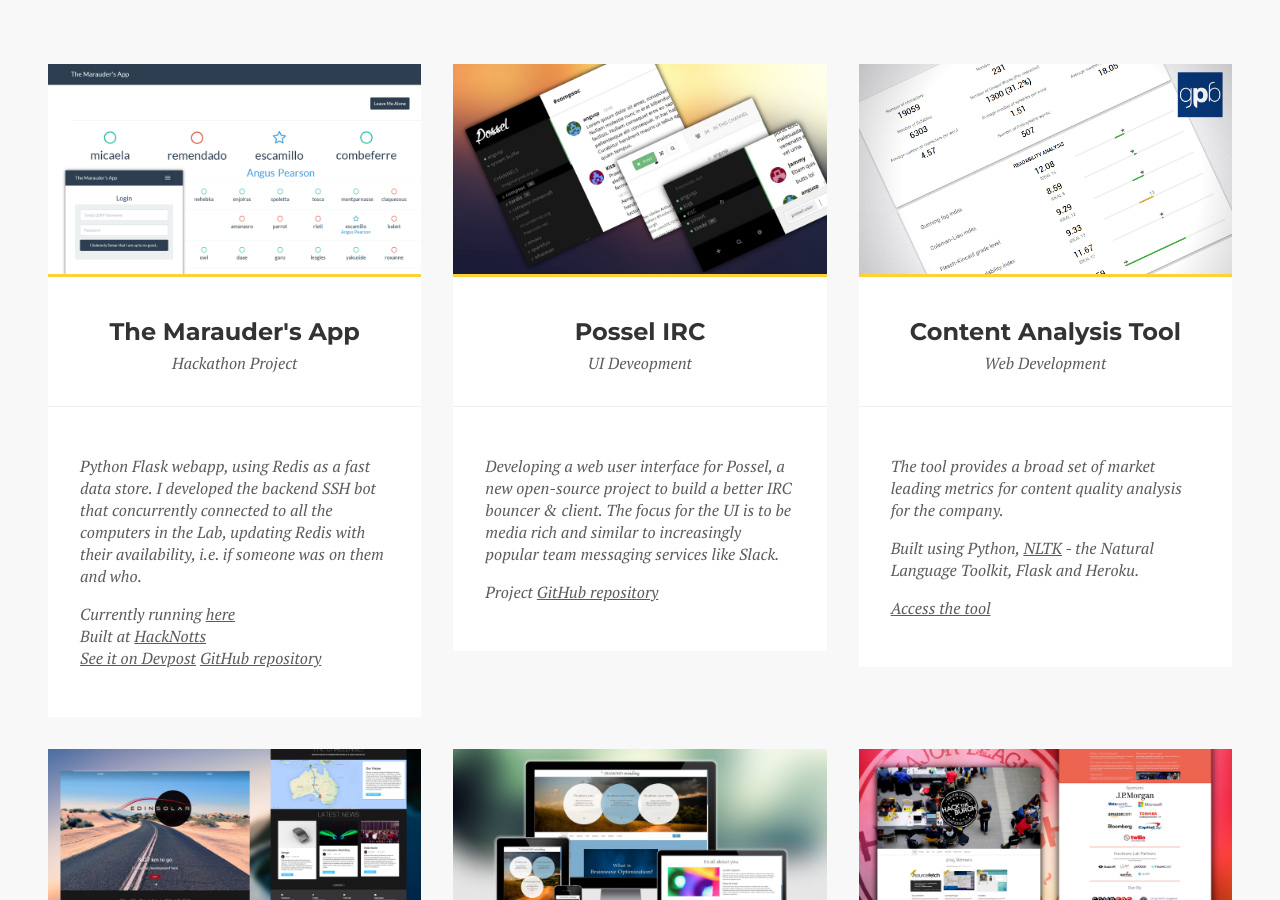
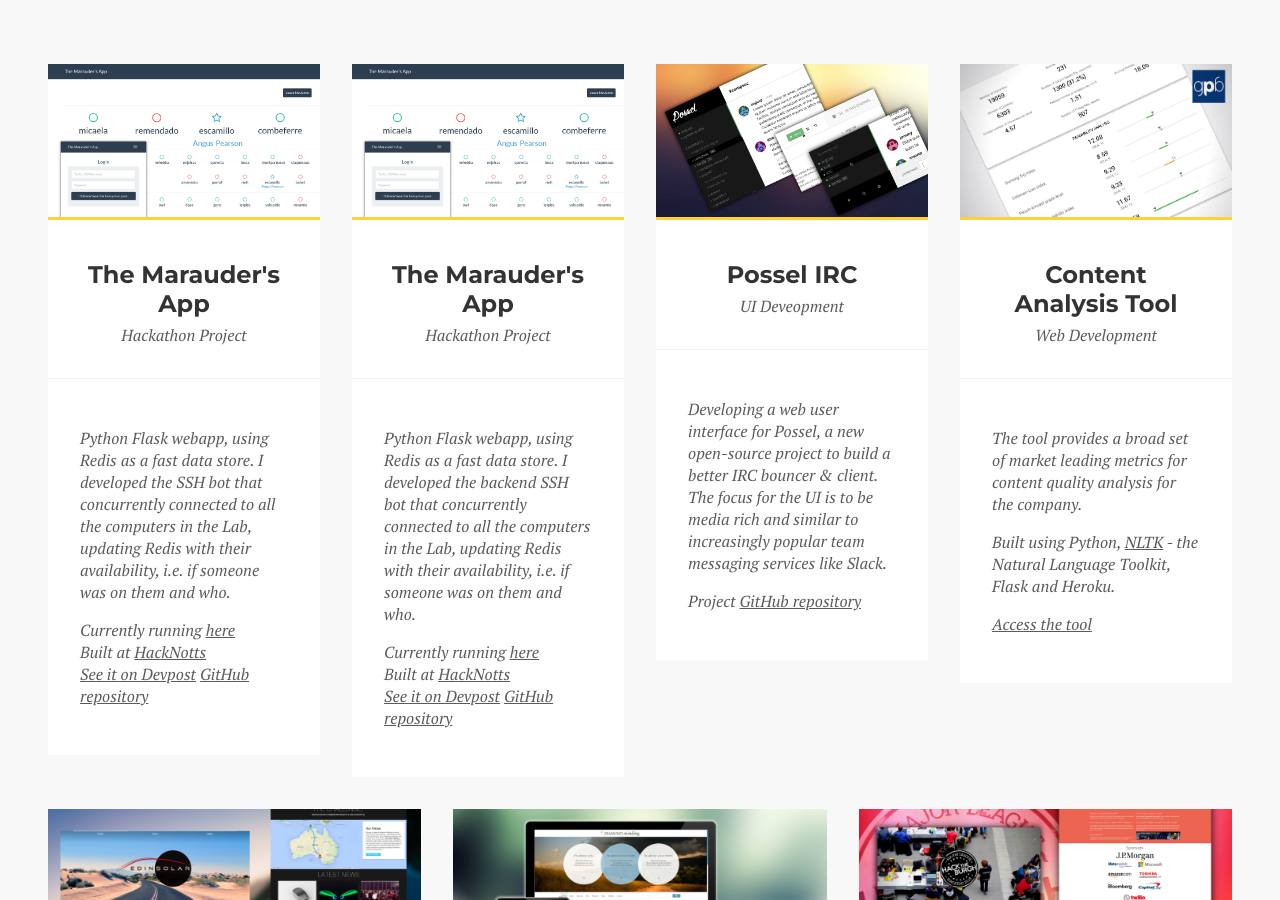
Before and after one commit to AngusP/AngusP.github.io, a Jekyll site: the page built from index.html, in a window 1280 px wide and 900 px high, scrolled down 1105 px. Built offline with Jekyll 4.4.1, drawn with Linux system fonts in a browser that asks for light colours; nearby versions of some CDN libraries; the list of posts is cut into pages by our own code.

Commit message:
Testing collections for managing projects

```diff
--- a/_config.yml
+++ b/_config.yml
@@ -15,3 +15,7 @@
 paginate_path: "news/page:num"
 markdown: kramdown
 permalink: pretty
+
+# Post-like content
+collections:
+- projects
--- a/index.html
+++ b/index.html
@@ -63,6 +63,25 @@
     </div>
 
     <div class="row">
+
+      {% for project in site.projects %}
+
+      <div class="col">
+        <div class="card">
+          <a href="{{ project.url }}" target=_blank>
+            <img src="{{site.baseurl}}/media/{{ project.image }}" class="img-responsive">
+          </a>
+          <div class="center padder card-head">
+            <h4>{{ project.name }}</h4>
+            <span class="muted">{{ project.type }}</span>
+          </div>
+          <div class="padder b-top-grey muted ">
+            {{ project.content }}
+          </div>
+        </div>
+      </div>
+
+      {% endfor %}
 
       <div class="col">
         <div class="card">
```
Also changed, not shown: _projects/mapp.md (added, +16 -0 lines).
